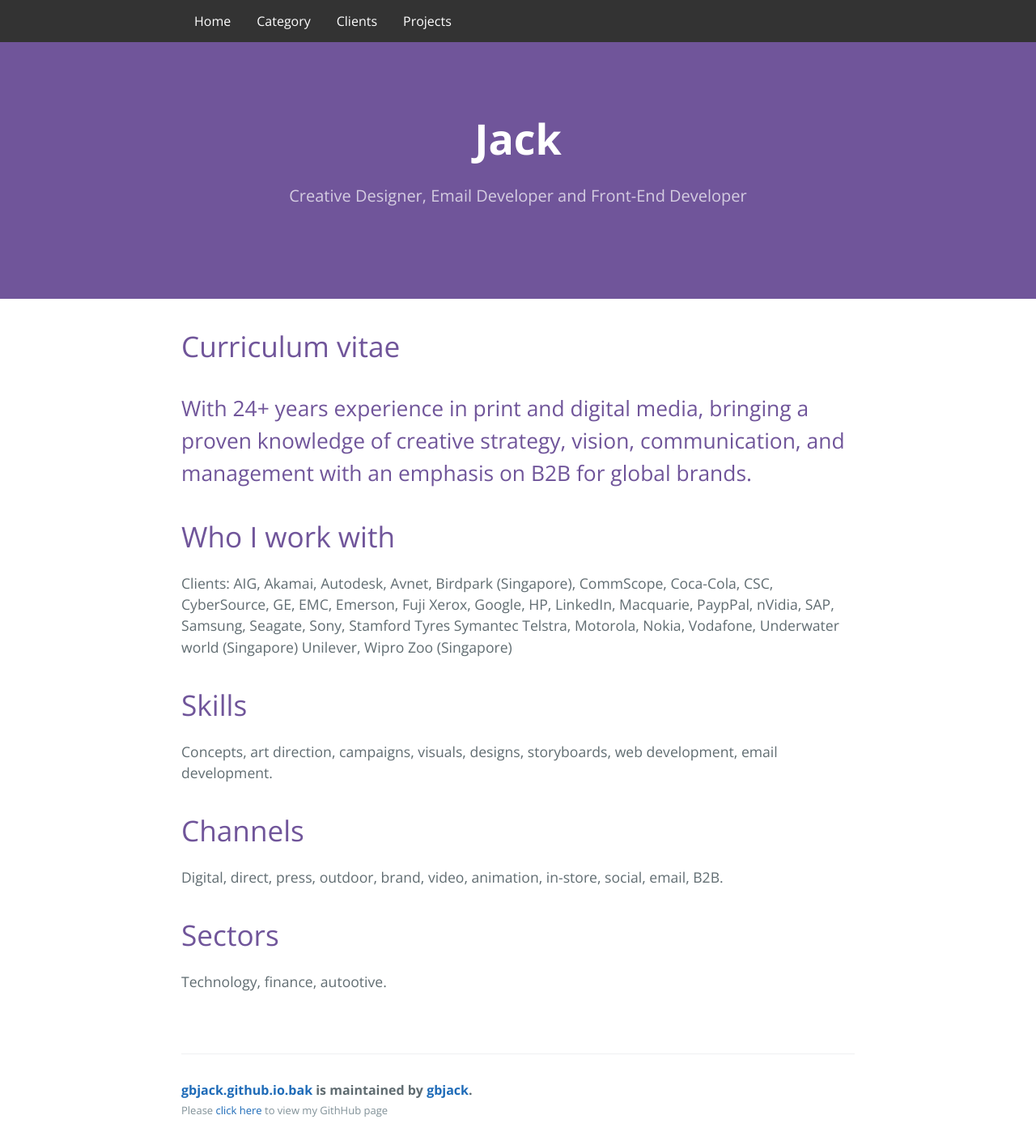
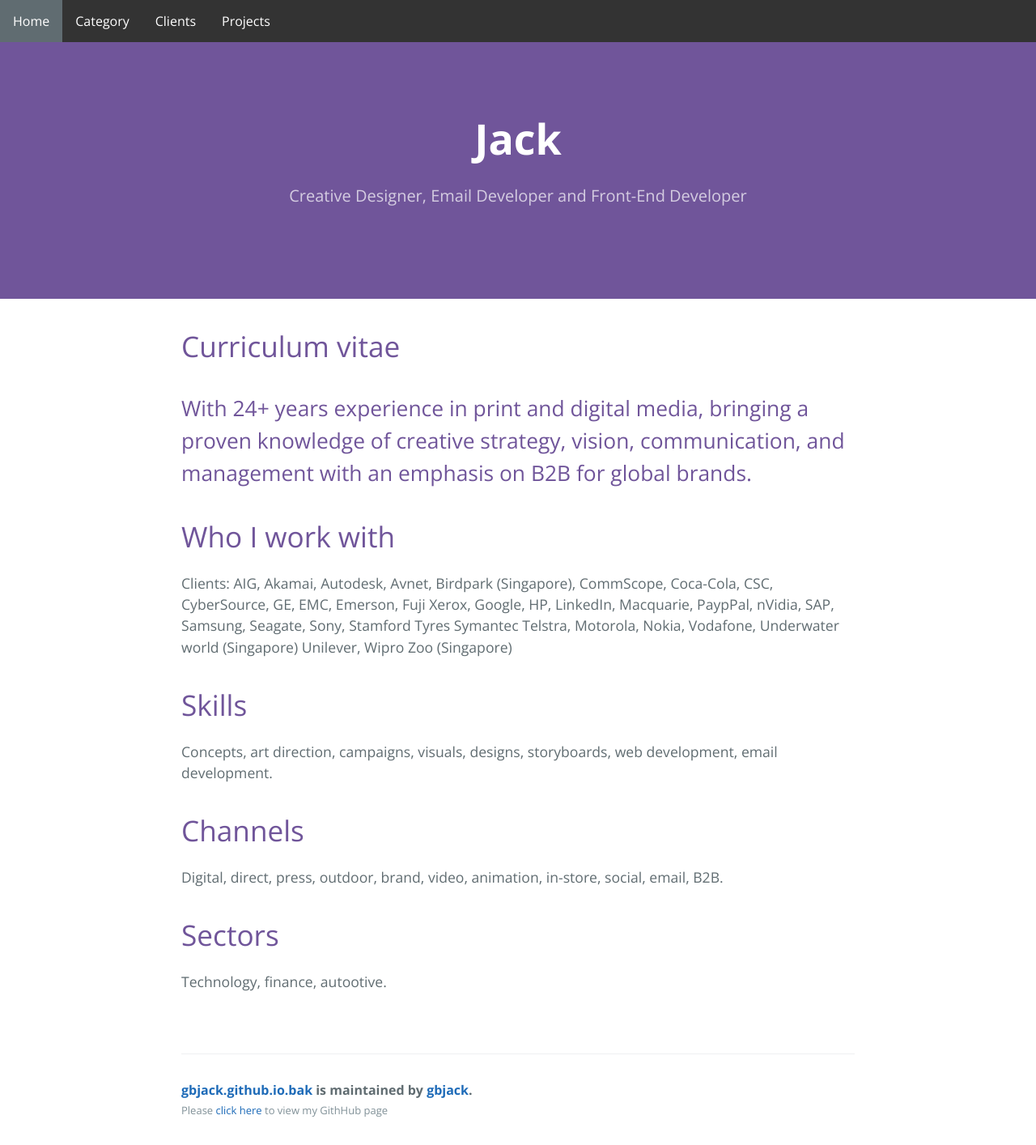
Before and after one commit to gbjack/gbjack.github.io.bak, a Jekyll site: the page built from index.html, in a window 1280 px wide. Shown: the whole page at 81% size. Built offline with Jekyll 4.4.1, drawn with Linux system fonts in a browser that asks for light colours.

Commit message:
Update style.scss

```diff
--- a/assets/css/style.scss
+++ b/assets/css/style.scss
@@ -7,9 +7,8 @@
 .site-footer-credits {font-size: 0.8125rem;}
 h2.setGrey {color: #606c71;}
 .main-content h1, .main-content h2, .main-content h2 {color:#70559a;}
-.main-nav {width:100%; background-color: #333;}
-ul.topnav {list-style-type: none; padding: 0 6rem; overflow: hidden; background-color: #333; margin: 0 auto; width:1024px;}
-ul.topnav li.nav-list {float:left}
+ul.topnav {list-style-type: none; margin: 0; padding: 0; overflow: hidden; background-color: #333;}
+ul.topnav li.nav-list {float: left;}
 ul.topnav li.nav-list a {display: inline-block; color: #fff; text-align: center; padding: 14px 16px; text-decoration: none; transition: 0.3s; font-size: 16px;}
 li.nav-list a.active {background-color:#606c71; color:#fff;}
 ul.topnav li.nav-list a:hover {background-color: #606c71;}
@@ -18,11 +17,14 @@
 
 @media screen and (max-width:680px) {
   ul.topnav li:not(:first-child) {display: none;}
-  ul.topnav li.icon {float:left; display:inline-block;}
-  ul.topnav li.nav-list {float:left; display: none;}
-  ul.topnav {padding: 0; margin: 0 auto; width:100%;}
+  ul.topnav li.icon {float: left; display: inline-block;}
+  ul.topnav li.nav-list {display: none;}
+}
+
+@media screen and (max-width:680px) {
   ul.topnav.responsive {position: relative;}
-  ul.topnav.responsive li.icon {position:absolute; left:0; top:0;}
+  ul.topnav.responsive li.icon {position: absolute; left: 25px;top: 0;}
   ul.topnav.responsive li.nav-list {float: none; display: inline;}
   ul.topnav.responsive li.nav-list a {display: block; text-align: center;}
+  ul.topnav li.nav-list {display: none;}
 }
```
